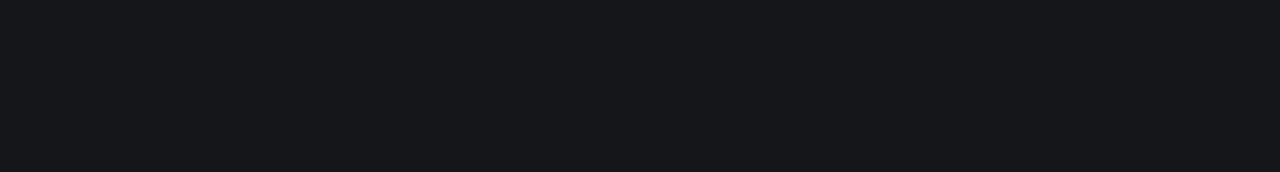
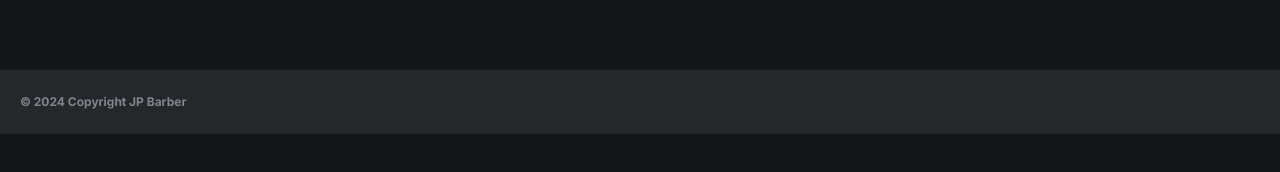
Before and after one commit to Jhonypd/barbershop, a Next.js app: page / in a window 1280 px wide. Shown: the part 456-628 px from the top of the page. Built offline with nearby package versions, Linux system fonts and the light colour scheme; no server answers; the database is empty.

Commit message:
feat: add footer component

```diff
--- a/app/(home)/page.tsx
+++ b/app/(home)/page.tsx
@@ -29,7 +29,7 @@
         </h3>
         <BookingItem />
       </div>
-      <div className="mt-6">
+      <div className="mt-6 mb-[4.5rem]">
         <h3 className="tex-xs px-5 mb-3 uppercase text-gray-400 font-bold">
           Recomendados
         </h3>
--- /dev/null
+++ b/app/_components/footer.tsx
@@ -0,0 +1,16 @@
+/** @format */
+
+import { format } from "date-fns";
+import React from "react";
+
+const Footer = () => {
+  return (
+    <div className="w-full bg-secondary py-6 px-5">
+      <p className="text-gray-400 text-xs font-bold opacity-75">
+        &copy; {format(new Date(), " yyyy 'Copyright JP Barber'")}
+      </p>
+    </div>
+  );
+};
+
+export default Footer;
--- a/app/layout.tsx
+++ b/app/layout.tsx
@@ -3,6 +3,7 @@
 import type { Metadata } from "next";
 import { Inter } from "next/font/google";
 import "./globals.css";
+import Footer from "./_components/footer";
 
 const inter = Inter({ subsets: ["latin"] });
 
@@ -18,7 +19,10 @@
 }>) {
   return (
     <html lang="en">
-      <body className={`${inter.className} dark`}>{children}</body>
+      <body className={`${inter.className} dark`}>
+        {children}
+        <Footer />
+      </body>
     </html>
   );
 }
```
Also changed, not shown: 1 other file (tests, documents, lock files or other folders).
